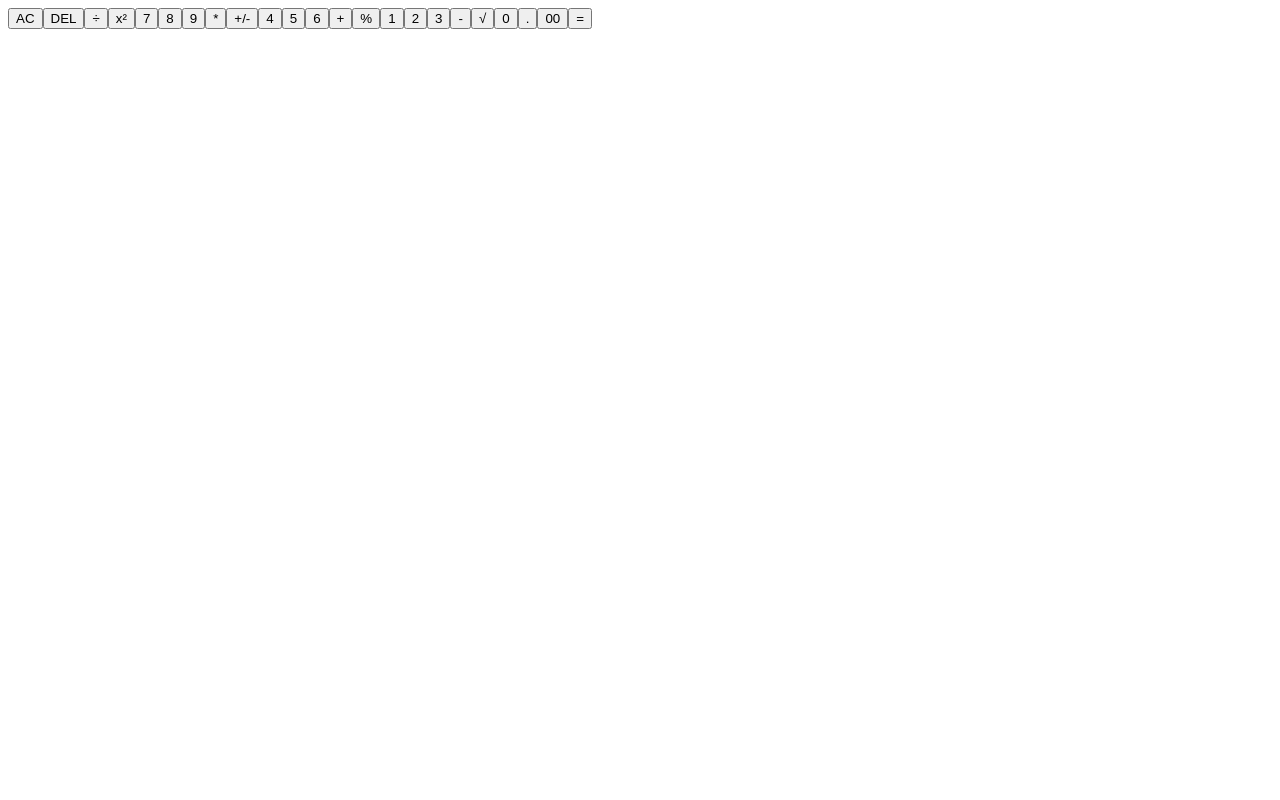
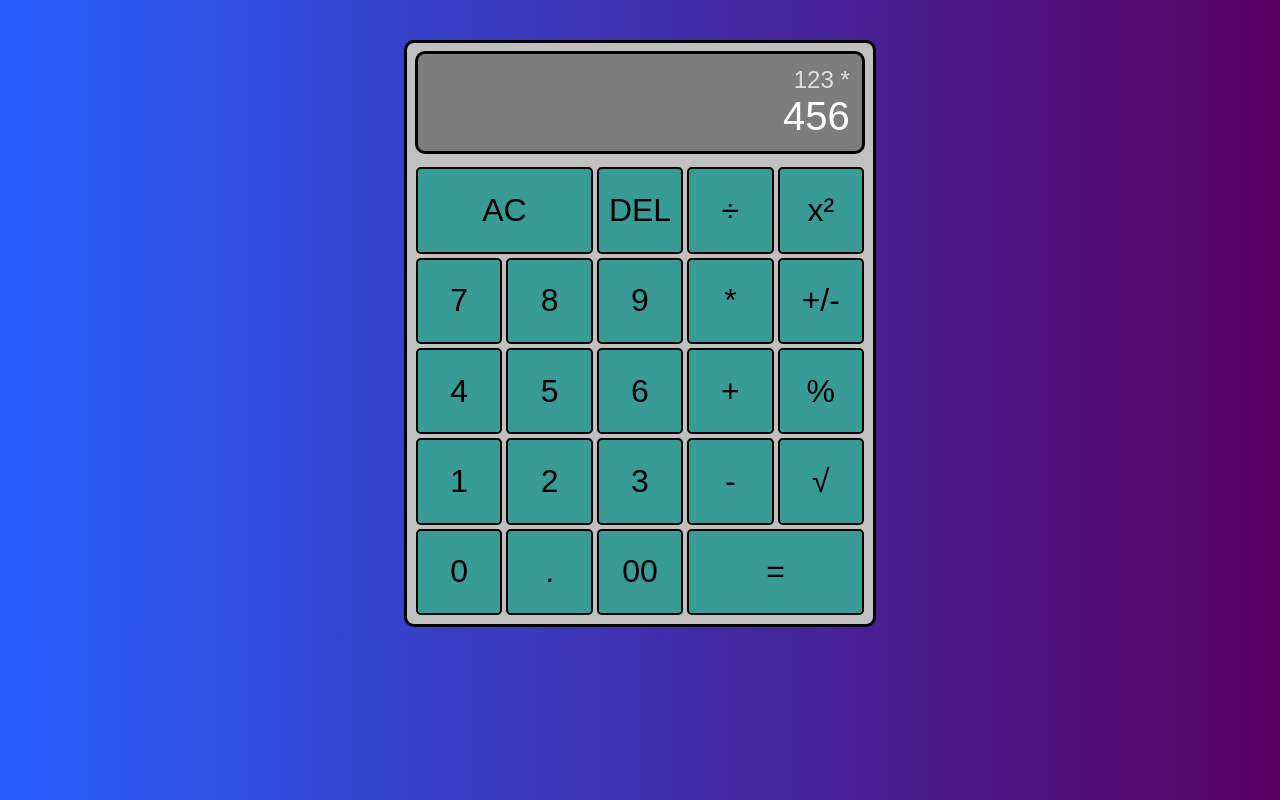
Before and after one commit to svetoslavmanolov/standard-calculator, a React (Create React App) app: page / in a window 1280 px wide. Built offline with nearby package versions, Linux system fonts and the light colour scheme.

Commit message:
feat: create style sheet and import it to App.js

```diff
--- a/src/App.js
+++ b/src/App.js
@@ -1,13 +1,13 @@
-
+import './style.css'
 
 function App() {
   return (
     <div className="calculator-grid">
       <div className="output">
-        <div className="previous-operand"></div>
-        <div className="current-operand"></div>
+        <div className="previous-operand">123 *</div>
+        <div className="current-operand">456</div>
       </div>
-      <button className="span-tow">AC</button>
+      <button className="span-two">AC</button>
       <button>DEL</button>
       <button>÷</button>
       <button>x²</button>
@@ -29,7 +29,7 @@ function App() {
       <button>0</button>
       <button>.</button>
       <button>00</button>
-      <button>=</button>
+      <button className="span-two">=</button>
     </div>
   );
 }
--- /dev/null
+++ b/src/style.css
@@ -0,0 +1,70 @@
+*,
+*::before,
+*::after {
+    box-sizing: border-box;
+}
+
+body {
+    display: flex;
+    justify-content: center;
+    background: linear-gradient(to right, #2760fd, #57005f);
+}
+
+.calculator-grid {
+    display: grid;
+    margin-top: 2rem;
+    justify-content: center;
+    grid-template-columns: repeat(5, 5.5rem);
+    grid-template-rows: minmax(7rem, auto) repeat(5, 5.5rem);
+    border: 3px solid black;
+    border-radius: 10px;
+    background-color: rgb(192, 192, 192);
+    padding: 0.5rem;
+    grid-gap: 0.15rem;
+}
+
+.calculator-grid>button {
+    cursor: pointer;
+    font-size: 2rem;
+    border: 2.5px solid black;
+    outline: none;
+    background-color: rgba(49, 153, 148, .95);
+    margin: 0.8px;
+    border-radius: 0.3rem;
+}
+
+.calculator-grid>button:hover,
+.calculator-grid>button:focus {
+    background-color: rgba(49, 153, 148, 0.45);
+}
+
+.span-two {
+    grid-column: span 2;
+}
+
+.output {
+    grid-column: 1/-1;
+    background-color: rgba(0, 0, 0, .35);
+    display: flex;
+    flex-direction: column;
+    align-items: flex-end;
+    justify-content: space-around;
+    padding: 0.75rem;
+    word-wrap: break-word;
+    word-break: break-all;
+    border-radius: 10px;
+    margin-bottom: 10px;
+    border: 3px solid black;
+}
+
+.output .previous-operand {
+    font-family: sans-serif;
+    color: rgba(255, 255, 255, .75);
+    font-size: 1.5rem;
+}
+
+.output .current-operand {
+    font-family: sans-serif;
+    color: white;
+    font-size: 2.5rem;
+}
```
